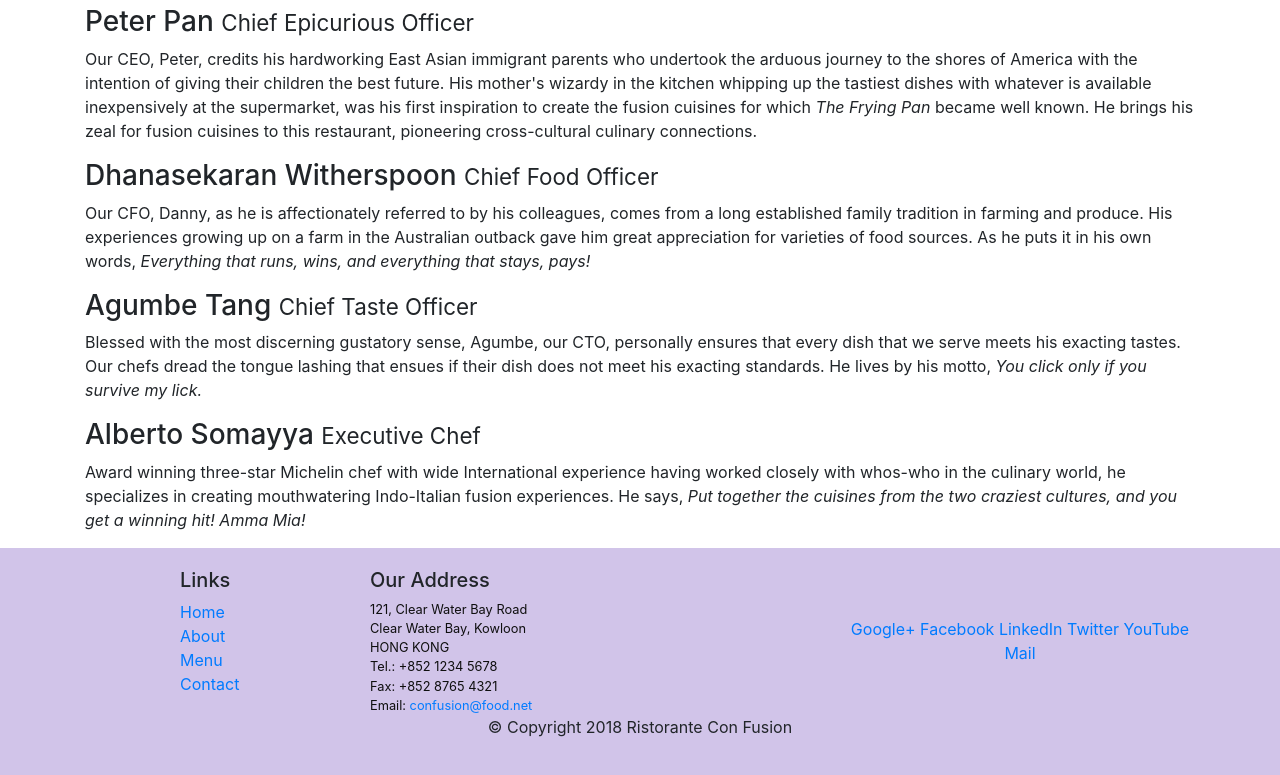
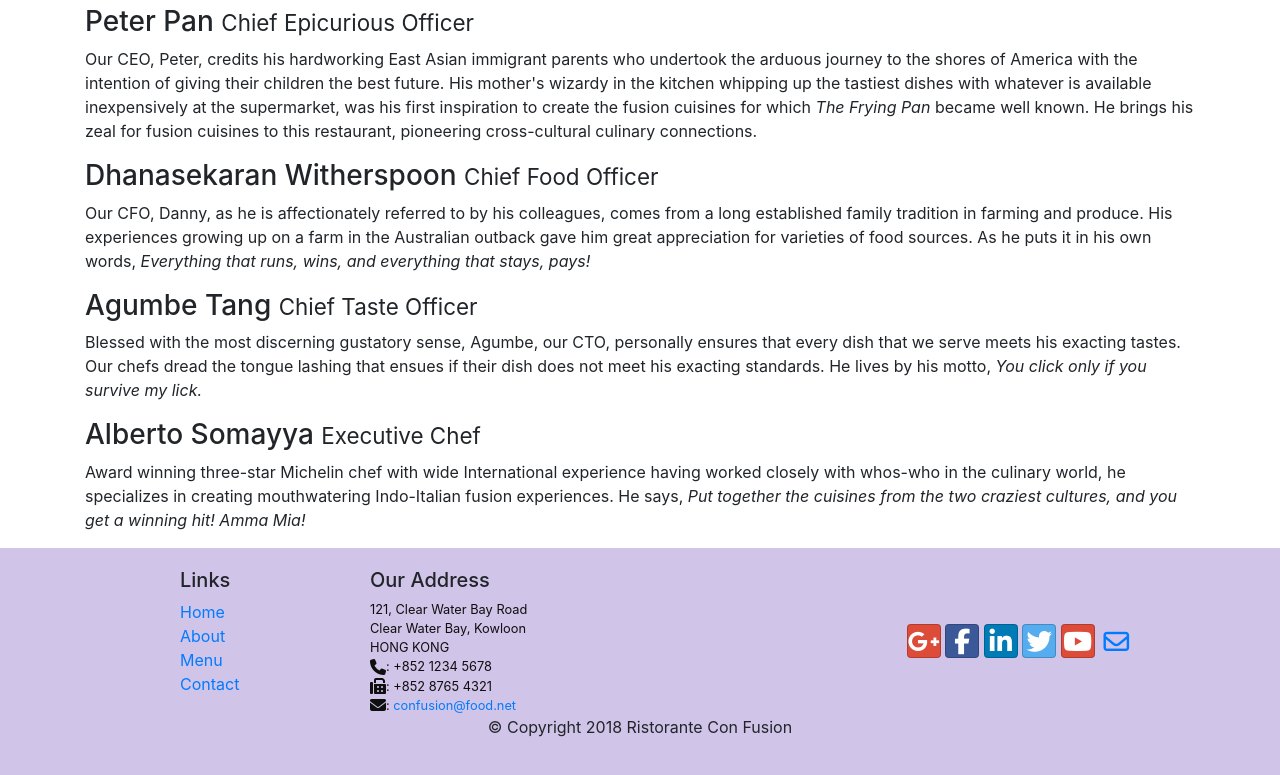
Before and after one commit to mohamed7300/conFusion, a website: page aboutus.html in a window 1280 px wide. Shown: the part 800-1575 px from the top of the page. Drawn offline with nearby package versions, Linux system fonts and the light colour scheme.

Commit message:
Icon Fonts

```diff
--- a/aboutus.html
+++ b/aboutus.html
@@ -6,6 +6,8 @@
     <title>Ristorante Con Fusion: About Us</title>
     <!-- Bootstrap CSS -->
     <link rel="stylesheet" href="node_modules/bootstrap/dist/css/bootstrap.min.css">
+    <link rel="stylesheet" href="node_modules/font-awesome/css/font-awesome.min.css">
+    <link rel="stylesheet" href="node_modules/bootstrap-social/bootstrap-social.css">
     <link rel="stylesheet" href="css/styles.css">
 </head>
 
@@ -18,10 +20,10 @@
             <a class="navbar-brand" href="/index.html">Ristorante Con Fusion</a>
             <div class="collapse navbar-collapse" id="Navbar">
                 <ul class="navbar-nav mr-auto">
-                    <li class="nav-item"><a class="nav-link" href="/index.html">Home</a></li>
-                    <li class="nav-item active"><a class="nav-link" href="./aboutus.html">About</a></li>
-                    <li class="nav-item"><a class="nav-link" href="#">Menu</a></li>
-                    <li class="nav-item"><a class="nav-link" href="#">Contact</a></li>
+                    <li class="nav-item"><a class="nav-link" href="index.html"><span class="fa fa-home fa-lg"></span> Home</a></li>
+                    <li class="nav-item active"><a class="nav-link" href="./aboutus.html"><span class="fa fa-info fa-lg"></span> About</a></li>
+                    <li class="nav-item"><a class="nav-link" href="#"><span class="fa fa-list fa-lg"></span> Menu</a></li>
+                    <li class="nav-item"><a class="nav-link" href="#"><span class="fa fa-address-card fa-lg"></span> Contact</a></li>
                 </ul>
             </div>
         </div>
@@ -134,19 +136,19 @@
                         121, Clear Water Bay Road<br>
                         Clear Water Bay, Kowloon<br>
                         HONG KONG<br>
-                        Tel.: +852 1234 5678<br>
-                        Fax: +852 8765 4321<br>
-                        Email: <a href="mailto:confusion@food.net">confusion@food.net</a>
+                        <i class="fa fa-phone fa-lg"></i>: +852 1234 5678<br>
+                        <i class="fa fa-fax fa-lg"></i>: +852 8765 4321<br>
+                        <i class="fa fa-envelope fa-lg"></i>: <a href="mailto:confusion@food.net">confusion@food.net</a>
                     </address>
                 </div>
                 <div class="col-12 col-sm-4 align-self-center">
                     <div class="text-center">
-                        <a href="http://google.com/+">Google+</a>
-                        <a href="http://www.facebook.com/profile.php?id=">Facebook</a>
-                        <a href="http://www.linkedin.com/in/">LinkedIn</a>
-                        <a href="http://twitter.com/">Twitter</a>
-                        <a href="http://youtube.com/">YouTube</a>
-                        <a href="mailto:">Mail</a>
+                        <a class="btn btn-social-icon btn-google" href="http://google.com/+"><i class="fa fa-google-plus"></i></a>
+                        <a class="btn btn-social-icon btn-facebook" href="http://www.facebook.com/profile.php?id="><i class="fa fa-facebook"></i></a>
+                        <a class="btn btn-social-icon btn-linkedin" href="http://www.linkedin.com/in/"><i class="fa fa-linkedin"></i></a>
+                        <a class="btn btn-social-icon btn-twitter" href="http://twitter.com/"><i class="fa fa-twitter"></i></a>
+                        <a class="btn btn-social-icon btn-google" href="http://youtube.com/"><i class="fa fa-youtube"></i></a>
+                        <a class="btn btn-social-icon" href="mailto:"><i class="fa fa-envelope-o"></i></a>
                     </div>
                 </div>
             </div>
--- a/package.json
+++ b/package.json
@@ -14,7 +14,9 @@
     "lite-server": "^2.3.0"
   },
   "dependencies": {
+    "@fortawesome/fontawesome-free": "^6.4.0",
     "bootstrap": "^4.0.0",
+    "bootstrap-social": "^5.1.1",
     "jquery": "^3.3.1",
     "popper.js": "^1.12.9"
   }
```
Also changed, not shown: index.html (+15 -13 lines), 1 other file.
